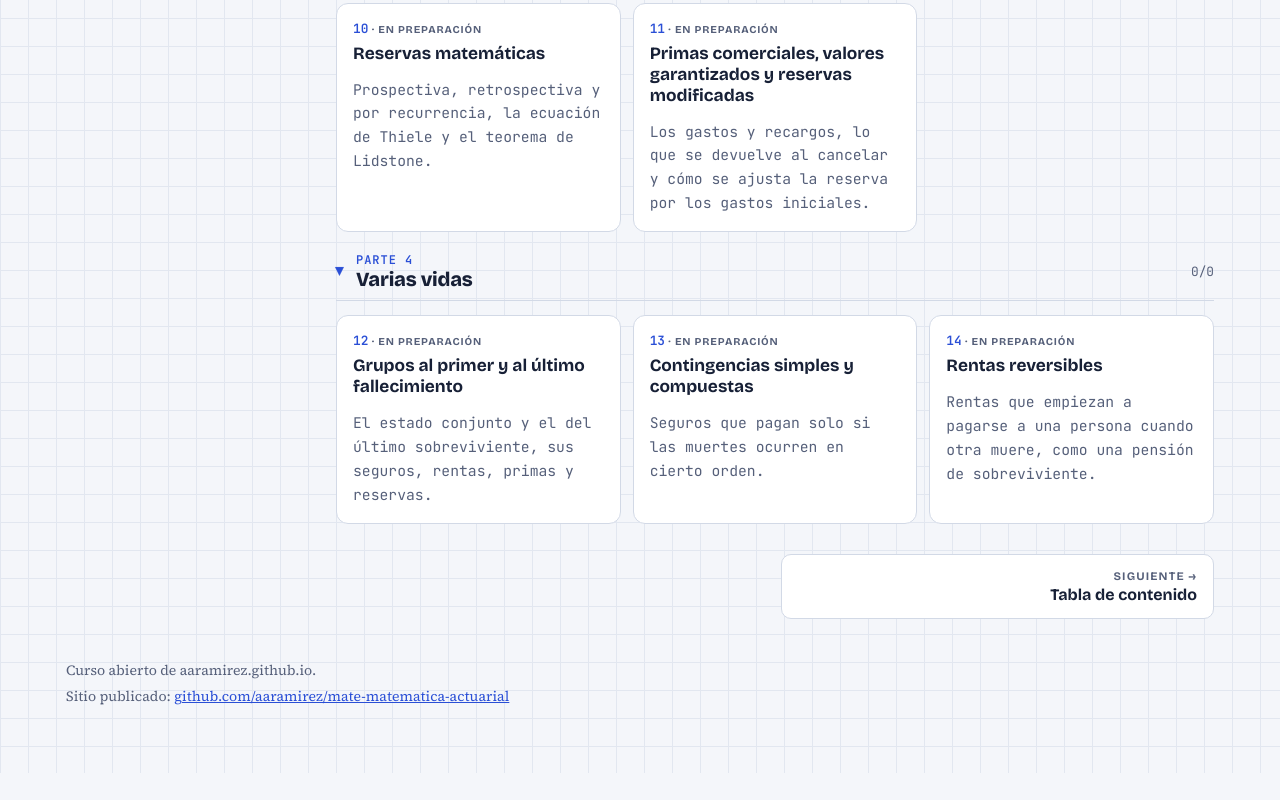
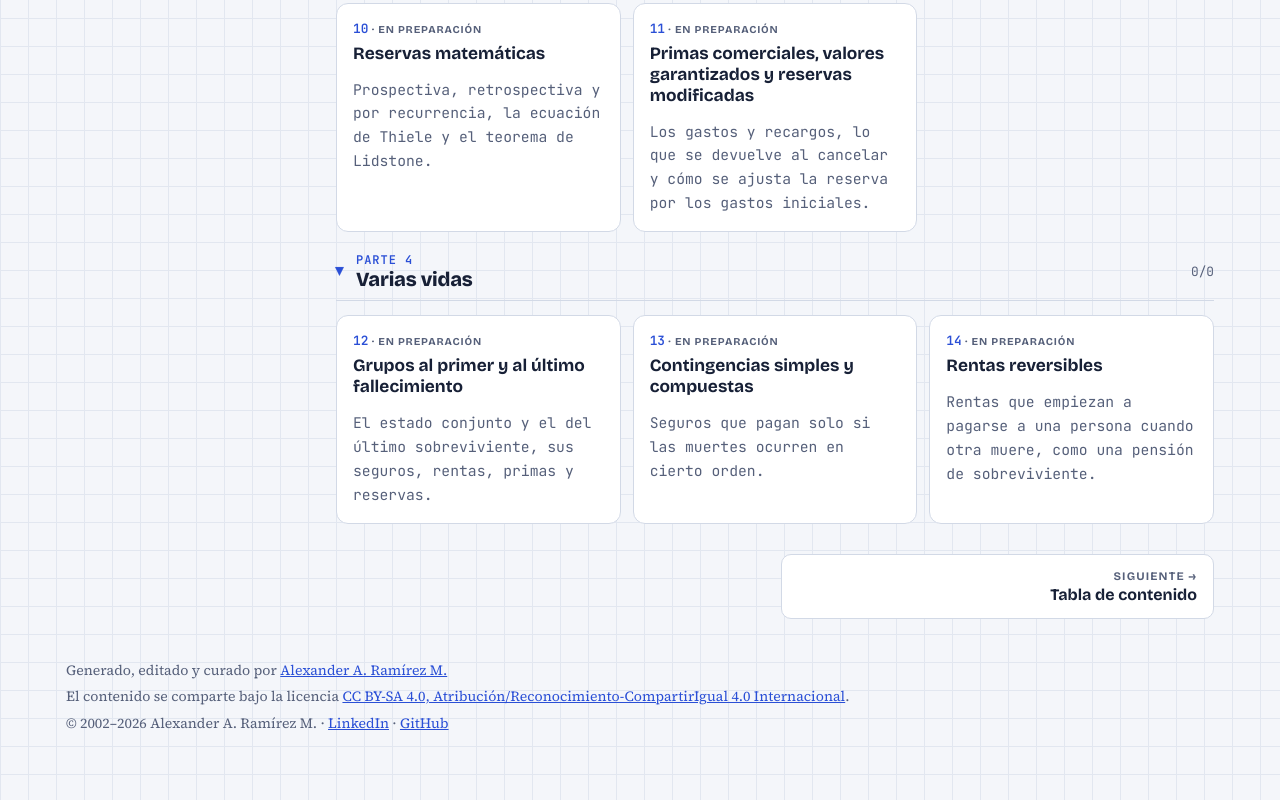
Before and after one commit to aaramirez/mate-matematica-actuarial, a plain HTML site: page index.html in a window 1280 px wide. Shown: the part 2306-3106 px from the top of the page. Before the commit the page ends 3079 px from the top, so only its background shows below. Drawn offline with nearby package versions, Linux system fonts and the light colour scheme.

Commit message:
Pie común: autoría, licencia CC BY-SA 4.0 y año que se actualiza solo

```diff
--- a/index.html
+++ b/index.html
@@ -90,7 +90,7 @@ height="0" width="0" style="display:none;visibility:hidden"></iframe></noscript>
 <nav class="pager" id="pager" aria-label="Capítulo anterior y siguiente"></nav>
 </main>
 </div>
-<footer><span>Curso abierto de aaramirez.github.io.</span><span>Sitio publicado: <a href="https://github.com/aaramirez/mate-matematica-actuarial" target="_blank" rel="noopener">github.com/aaramirez/mate-matematica-actuarial</a></span></footer>
+<footer><span>Generado, editado y curado por <a href="https://www.linkedin.com/in/alexander-ramirez-morales/" target="_blank" rel="noopener">Alexander A. Ramírez M.</a></span><span>El contenido se comparte bajo la licencia <a href="https://creativecommons.org/licenses/by-sa/4.0/deed.es" target="_blank" rel="noopener">CC BY-SA 4.0, Atribución/Reconocimiento-CompartirIgual 4.0 Internacional</a>.</span><span>© 2002–<span data-anio>2026</span> Alexander A. Ramírez M. · <a href="https://www.linkedin.com/in/alexander-ramirez-morales/" target="_blank" rel="noopener">LinkedIn</a> · <a href="https://github.com/aaramirez" target="_blank" rel="noopener">GitHub</a></span><script>document.querySelectorAll('[data-anio]').forEach(function (e) { e.textContent = new Date().getFullYear(); });</script></footer>
 </div>
 <script src="assets/lab.js"></script>
 </body>
```
Also changed, not shown: temario.html (+1 -1 lines).
